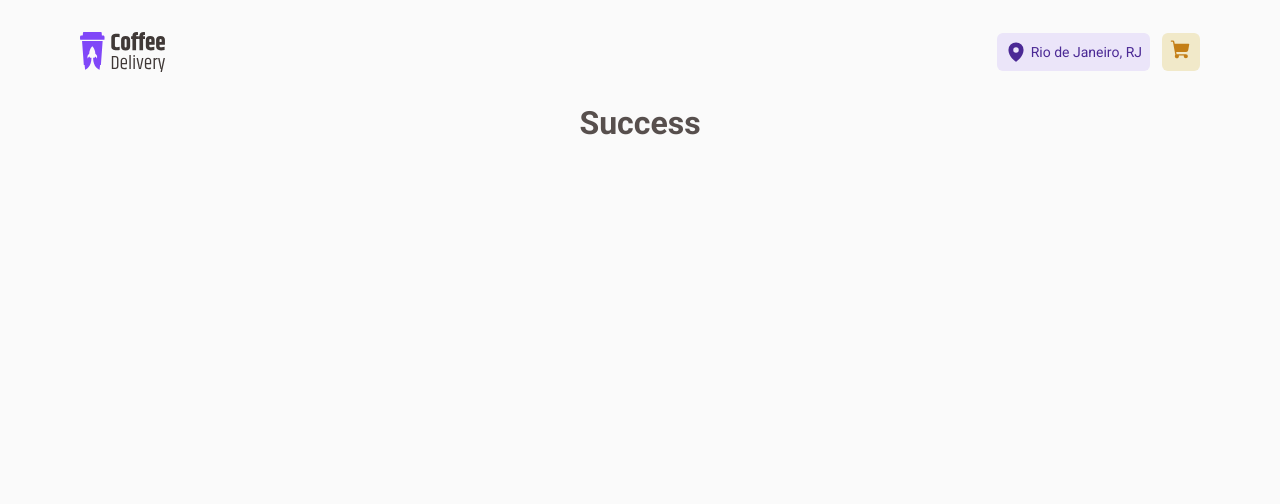
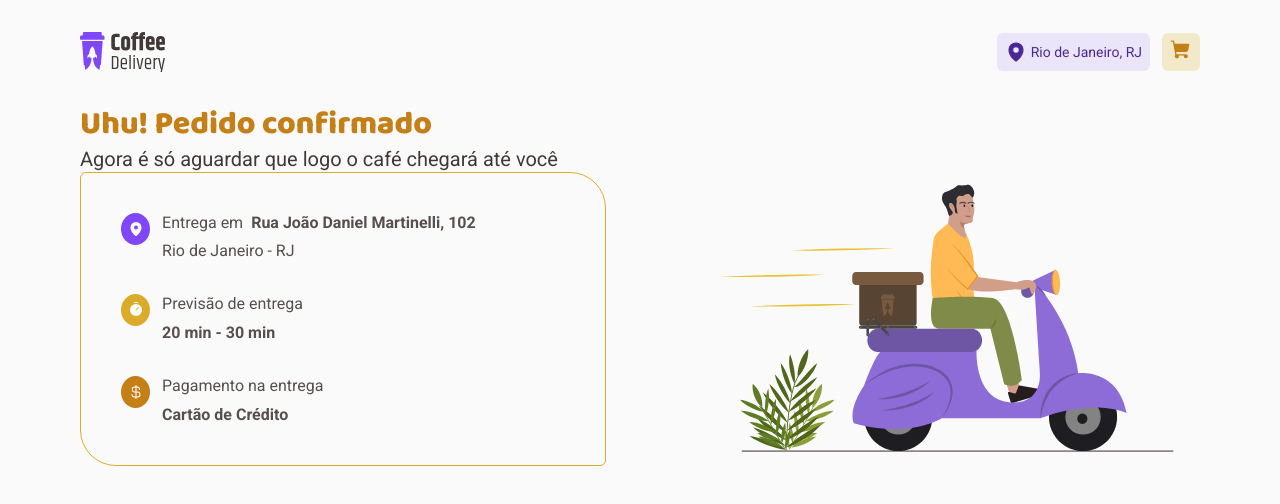
Before and after one commit to bernardo-caetano/coffee-delivery, a React (Vite) app: page /checkout/success in a window 1280 px wide. Shown: the top 504 px of the page. Built offline with nearby package versions, Linux system fonts and the light colour scheme.

Commit message:
doing success page layout

```diff
--- a/src/pages/Home/components/IconCircle/index.tsx
+++ b/src/components/IconCircle/index.tsx
@@ -1,5 +1,5 @@
 /* eslint-disable no-undef */
-import { Coffee, Package, ShoppingCart, Timer } from 'phosphor-react'
+import { Coffee, CurrencyDollar, MapPin, Package, ShoppingCart, Timer } from 'phosphor-react'
 import { IconContainer, items } from './styles'
 
 interface IconContainerProps {
@@ -32,5 +32,17 @@ export function IconCircle({ element = 'cart' }: IconContainerProps) {
           <Coffee size={16} color="#FFFFFF" weight="fill" />
         </IconContainer>
       )
+    case 'map':
+      return (
+        <IconContainer element={element}>
+          <MapPin size={16} color="#FFFFFF" weight="fill" />
+        </IconContainer>
+      )
+    case 'dollar':
+      return (
+        <IconContainer element={element}>
+          <CurrencyDollar size={16} color="#FFFFFF" weight="fill" />
+        </IconContainer>
+      )
   }
 }
--- a/src/pages/Home/components/IconCircle/styles.ts
+++ b/src/components/IconCircle/styles.ts
@@ -1,6 +1,6 @@
 import styled from 'styled-components'
 
-export type items = 'cart' | 'box' | 'timer' | 'coffee'
+export type items = 'cart' | 'box' | 'timer' | 'coffee' | 'map' | 'dollar'
 
 interface IconContainerProps {
   element: items
@@ -11,6 +11,8 @@ const iconContainerVariants = {
   box: '#574F4D',
   timer: '#DBAC2C',
   coffee: '#8047F8',
+  map: '#8047F8',
+  dollar: '#C47F17'
 }
 
 export const IconContainer = styled.span<IconContainerProps>`
--- a/src/pages/Checkout/components/CoffeeItem/styles.ts
+++ b/src/pages/Checkout/components/CoffeeItem/styles.ts
@@ -14,22 +14,36 @@ export const CoffeeItemContainer = styled(BaseContainer)`
         width: 4rem;
         height: 4rem;
     }
+
+    hr {
+        width: 100%;
+        margin: 1.5rem 0;
+        border: 1px solid ${props => props.theme['base-button']};
+
+    }
 `
 
 export const CoffeeItemContent = styled(BaseContainer)`
    width: 100%;
    gap: 1.25rem;
+   padding: 0.5rem 0.25rem;
 `
 
 export const Title = styled(BaseContainer)`
     justify-content: space-between;
     width: 100%;
+    margin-bottom: 0.5rem;
 
     p {
         color: ${props => props.theme['base-subtitle']};
         flex: none;
         order: 0;
         flex-grow: 0;
+    }
+
+    p:first-child {
+        font-size: 1rem;
+        line-height: 130%;
     }
 
     p:last-child {
@@ -44,6 +58,22 @@ export const Title = styled(BaseContainer)`
 export const ActionsContainer = styled(BaseContainer)`
     width: 100%;
     justify-content: flex-start;
+    gap: 0.5rem;
+
+    button {
+        display: flex;
+        padding: 0.5rem;
+        gap: 0.5rem;
+        background: ${props => props.theme['base-button']};
+        border-radius: 6px;
+        border: none;
+
+
+        font-size: 0.75rem;
+        line-height: 160%;
+        text-transform: uppercase;
+        color: ${props => props.theme['base-text']};
+    }
 `
 
 export const DetailsContainer = styled(BaseContainer)`
--- a/src/pages/Checkout/index.tsx
+++ b/src/pages/Checkout/index.tsx
@@ -1,7 +1,7 @@
 import { Bank, CreditCard, Money } from 'phosphor-react'
 import { CoffeeItem } from './components/CoffeeItem'
 import { FormTitle } from './components/FormTitle'
-import { AskContainer, CheckoutContainer, CoffeeListContent, CoffeeSelectedContainer, CoffeeSelectedContent, FormContainer, FormContent, Input, InputContainer, PaymentButton, PaymentContainer, PaymmentContent, Title, TotalPriceContent } from './styles'
+import { AskContainer, CheckoutContainer, CoffeeListContent, CoffeeSelectedContainer, CoffeeSelectedContent, FormContainer, FormContent, Input, InputContainer, PaymentButton, PaymentContainer, PaymmentContent, Title, TotalInfo, TotalPriceContent } from './styles'
 import { orderCoffeeList } from "../../assets/content/orderCoffeeList"
 
 export function Checkout() {
@@ -54,14 +54,11 @@ export function Checkout() {
                 <CoffeeItem key={order.id} name={order.name} amount={order.amount} image={order.image} price={order.price}/>
               )
             })}
-
-
-
           </CoffeeListContent>
           <TotalPriceContent>
             <span><p>Total de itens</p> <p>R$ 29,70</p></span>
             <span><p>Entrega</p> <p>R$ 3,50</p></span>
-            <span><p>Total</p> <p>R$ 32,20</p></span>
+            <TotalInfo><p>Total</p> <p>R$ 32,20</p></TotalInfo>
             <button type="button">CONFIRMAR PEDIDO</button>
           </TotalPriceContent>
         </CoffeeSelectedContent>
--- a/src/pages/Checkout/styles.ts
+++ b/src/pages/Checkout/styles.ts
@@ -155,4 +155,47 @@ export const CoffeeListContent = styled(BaseContainer)`
 export const TotalPriceContent = styled(BaseContainer)`
   flex-direction: column;
   width: 100%;
+  gap: 0.75rem 0;
+
+  span {
+    width: 100%;
+    display: flex;
+    align-items: center;
+    justify-content: space-between;
+
+
+      p{
+        font-size: 0.875rem;
+        line-height: 130%;
+        color: ${props => props.theme['base-text']};
+
+      }
+  }
+
+  button {
+    margin-top: 0.75rem;
+    padding: 0.75rem 7.34375rem;
+    background: ${props => props.theme.yellow};
+    border-radius: 6px;
+    border: none;
+    cursor: pointer;
+
+    font-weight: 700;
+    font-size: 0.875rem;
+    line-height: 160%;
+    text-transform: uppercase;
+    color: ${props => props.theme.white};;
+    font-stretch: 100;
+  }
+
 `
+
+export const TotalInfo = styled.span`
+
+p{
+  font-weight: 700;
+  font-size: 1.25rem !important;
+  line-height: 130%;
+  color: ${props => props.theme['base-subtitle']} !important;
+}
+`
--- a/src/pages/Home/components/Intro/index.tsx
+++ b/src/pages/Home/components/Intro/index.tsx
@@ -1,6 +1,6 @@
 import { IntroContainer, IntroContent, Items, Title } from './styles'
 import Coffee from '../../../../assets/images/home-image-coffee.svg'
-import { IconCircle } from '../IconCircle'
+import { IconCircle } from '../../../../components/IconCircle'
 
 export function Intro() {
   return (
--- /dev/null
+++ b/src/pages/Success/components/Info/index.tsx
@@ -0,0 +1,45 @@
+import { IconCircle } from "../../../../components/IconCircle";
+import { BoldParagraph, DetailContent, InfoContent } from "./styles";
+
+interface InfoProps {
+    typeIcon: 'map' | 'timer' | 'dollar',
+    street?: string | null,
+    payment?: string | null,
+}
+
+export function Info({typeIcon, street='', payment=''}:InfoProps) {
+  switch (typeIcon){
+    case 'map':
+        return(
+            <InfoContent>
+                <IconCircle element="map"/>
+                <DetailContent>
+                    <span><p>Entrega em </p><BoldParagraph>{street}</BoldParagraph></span>
+                    <span><p>Rio de Janeiro - RJ</p></span>
+                </DetailContent>
+            </InfoContent>
+
+        )
+    case 'timer':
+    return(
+        <InfoContent>
+            <IconCircle element="timer"/>
+            <DetailContent>
+                <span><p>Previsão de entrega</p></span>
+                <span><BoldParagraph>20 min - 30 min</BoldParagraph></span>
+            </DetailContent>
+        </InfoContent>
+
+    )
+    case 'dollar':
+    return(
+        <InfoContent>
+            <IconCircle element="dollar"/>
+            <DetailContent>
+                <span><p>Pagamento na entrega</p></span>
+                <span><BoldParagraph>{payment}</BoldParagraph></span>
+            </DetailContent>
+        </InfoContent>
+
+    )
+  }}
--- /dev/null
+++ b/src/pages/Success/components/Info/styles.ts
@@ -0,0 +1,31 @@
+import styled from 'styled-components'
+
+const BaseContainer = styled.div`
+    display: flex;
+    align-items: center;
+    justify-content: center;
+    width: 100%;
+`
+
+export const InfoContent = styled(BaseContainer)`
+    align-items: flex-start;
+    gap: 0.75rem;
+`
+export const DetailContent = styled(BaseContainer)`
+    flex-direction: column;
+    gap:0.5rem;
+    align-items: flex-start;
+
+    span {
+        display: flex;
+        gap: 0.5rem;
+        p {
+            font-size: 1rem;
+            line-height: 130%;
+            color: ${props => props.theme['base-text']};
+        }
+    }
+`
+export const BoldParagraph = styled.p`
+    font-weight: 700 !important;
+`
--- a/src/pages/Success/index.tsx
+++ b/src/pages/Success/index.tsx
@@ -1,9 +1,21 @@
-import { SuccessContainer } from './styles'
-
+import { DeliveryInfo, SuccessContainer, SuccessContent, Title } from './styles'
+import  menMotocycle  from '../../assets/images/men-motocycle-checkout.svg'
+import { Info } from './components/Info'
 export function Success() {
   return (
     <SuccessContainer>
-      <h1>Success</h1>
+      <Title>
+        <h1>Uhu! Pedido confirmado</h1>
+        <p>Agora é só aguardar que logo o café chegará até você</p>
+      </Title>
+      <SuccessContent>
+        <DeliveryInfo>
+          <Info typeIcon='map' street='Rua João Daniel Martinelli, 102'/>
+          <Info typeIcon='timer'/>
+          <Info typeIcon='dollar' payment='Cartão de Crédito'/>
+        </DeliveryInfo>
+        <img src ={menMotocycle} alt = 'homem dirigindo uma moto com um pacote na garupa' />
+      </SuccessContent>
     </SuccessContainer>
   )
 }
--- a/src/pages/Success/styles.ts
+++ b/src/pages/Success/styles.ts
@@ -1,8 +1,44 @@
 import styled from 'styled-components'
 
-export const SuccessContainer = styled.div`
+const BaseContainer = styled.div`
   display: flex;
   align-items: center;
   justify-content: center;
   width: 100%;
+
 `
+export const SuccessContainer = styled(BaseContainer)`
+  max-width: 70rem;
+  flex-direction: column;
+`
+export const Title = styled(BaseContainer)`
+  flex-direction: column;
+  align-items: flex-start;
+
+  h1 {
+    font-family: 'Baloo 2';
+    font-weight: 800;
+    font-size: 2rem;
+    line-height: 130%;
+    color: ${props => props.theme['yellow-dark']};
+  }
+
+  p {
+    font-size: 1.25rem;
+    line-height: 130%;
+    color: ${props => props.theme['base-subtitle']};
+    font-stretch: 100;
+  }
+`
+export const SuccessContent = styled(BaseContainer)`
+  gap: 6.375rem;
+`
+export const DeliveryInfo = styled(BaseContainer)`
+  flex-direction: column;
+  align-items: flex-start;
+  padding: 2.5rem;
+  gap: 2rem;
+  border: 1px solid #DBAC2C;
+  border-radius: 6px 36px;
+  min-width: 32.875rem;
+`
```
